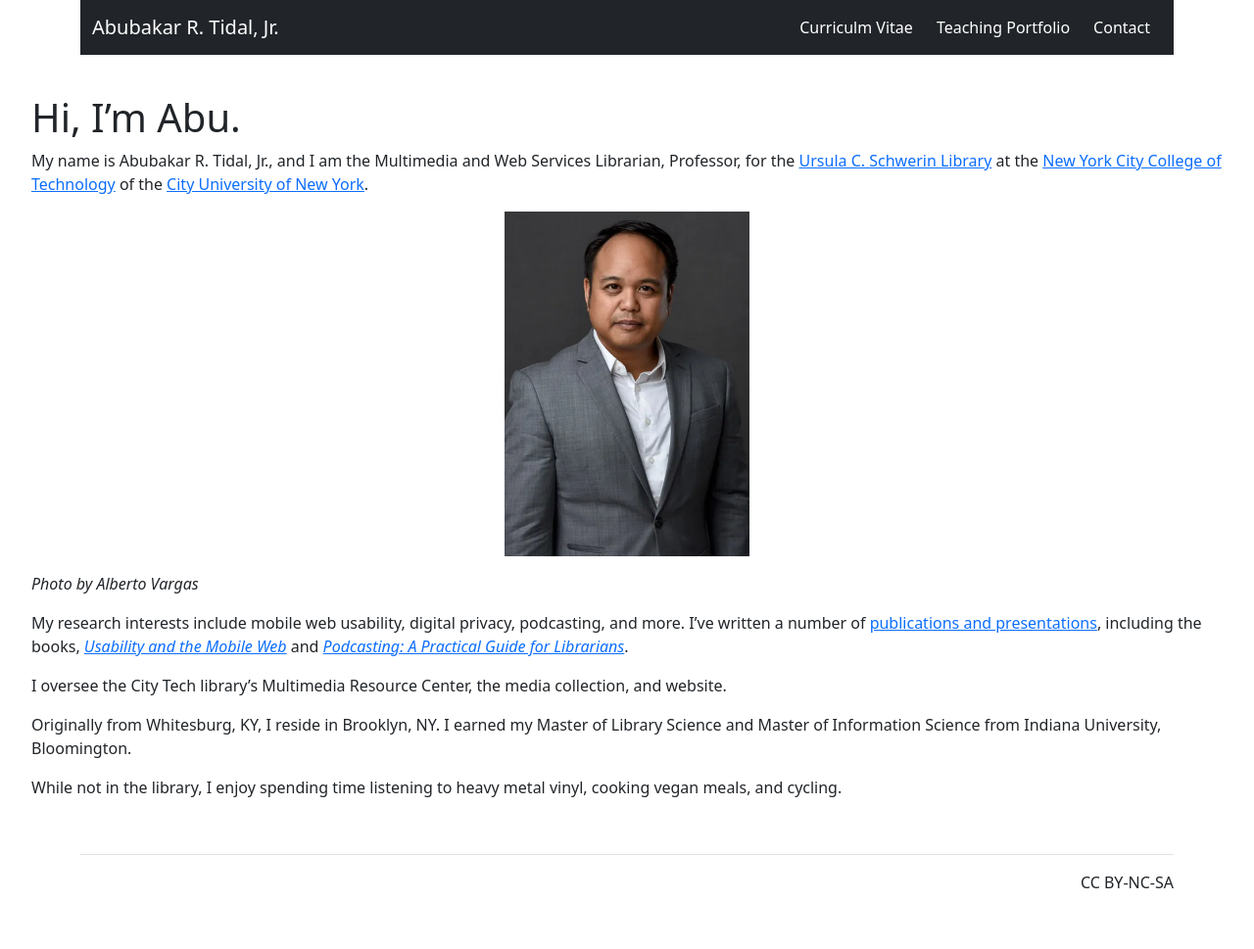
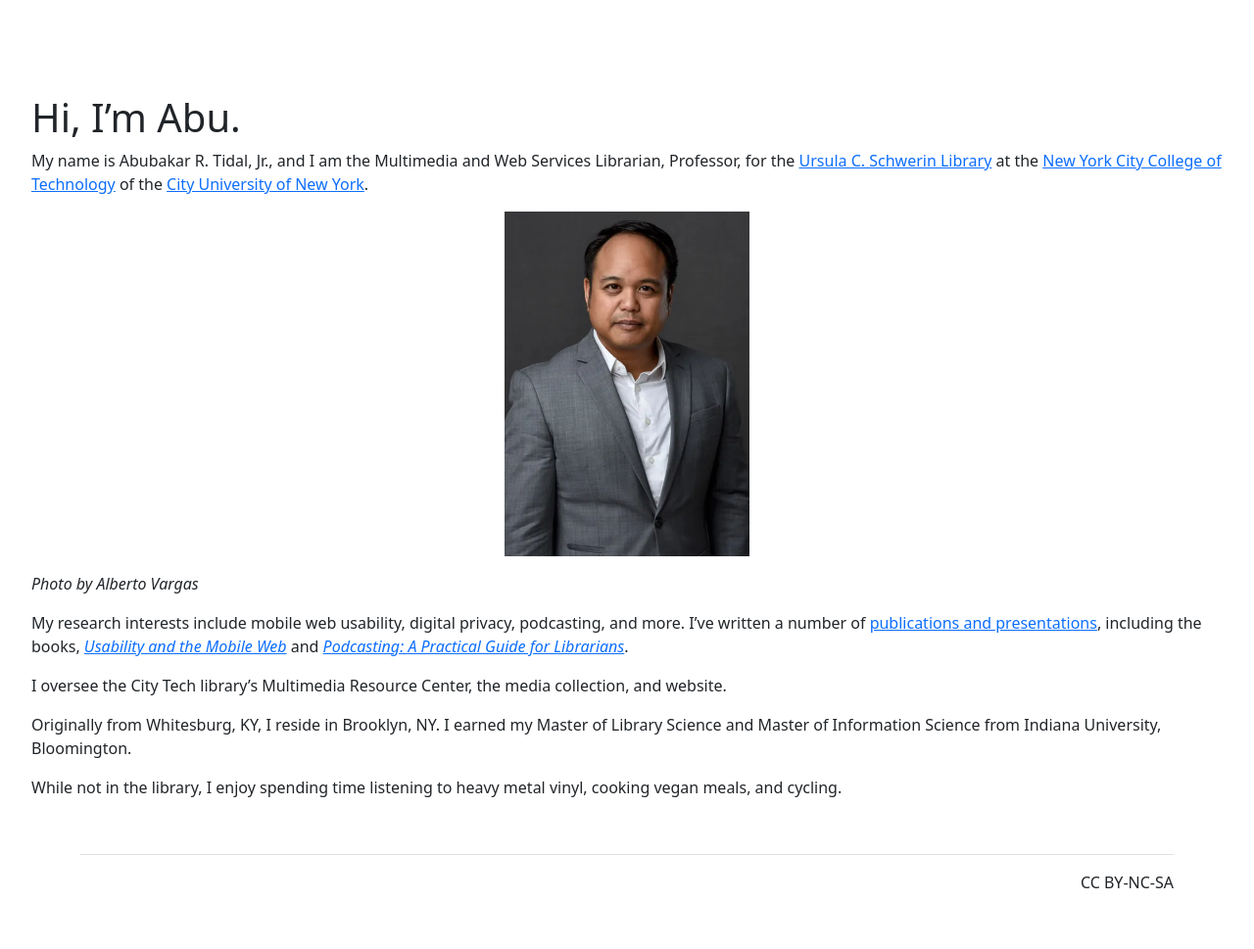
Before and after one commit to KentuckyFriedTofu/KentuckyFriedTofu.github.io, a Jekyll site: the page built from index.md, in a window 1280 px wide. Shown: the whole page at 98% size. Built offline with Jekyll 4.4.1, drawn with Linux system fonts in a browser that asks for light colours.

Commit message:
Update nav.html

```diff
--- a/_includes/nav.html
+++ b/_includes/nav.html
@@ -1,4 +1,4 @@
-<nav class="navbar navbar-expand-md navbar-dark bg-dark mb-4">
+<nav class="navbar navbar-expand-md mb-4">
     <!-- Container wrapper -->
     <div class="container-fluid">
         <!-- Navbar brand -->
```
